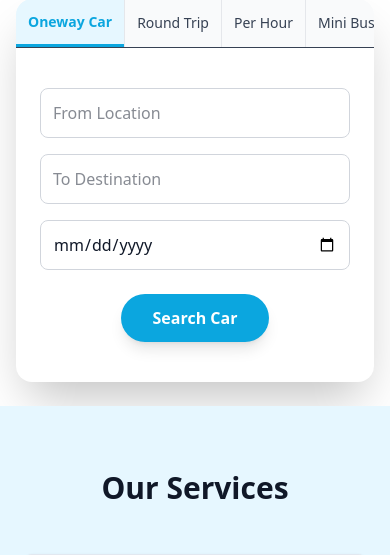
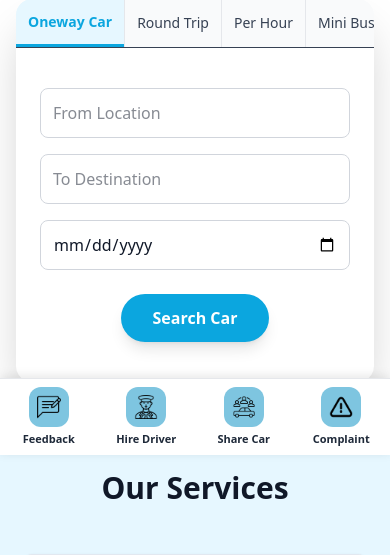
Before and after one commit to softgrowthinfotech01/white_car, a PHP site: the page made by home .php in a window 390 px wide. Shown: the part 389-944 px from the top of the page. Run offline with PHP 8.4, Linux system fonts and the light colour scheme; some libraries are stand-ins or nearby versions.

Commit message:
some changes

```diff
--- a/footer.php
+++ b/footer.php
@@ -35,7 +35,7 @@
 
         </div>
         <div class="border-t border-gray-700 mt-8 pt-8 text-center text-gray-500 text-sm">
-            &copy;2025 White Car | Developed By <a class="" href="https://softgrowthinfotech.com/">Softgrowth Infotech</a>.
+            &copy;2025 White Car | Developed By <a class="" href="https://softgrowthinfotech.com/" target="_blank">Softgrowth Infotech</a>.
         </div>
     </footer>
 
--- a/header.php
+++ b/header.php
@@ -22,5 +22,64 @@
 </nav>
 
 
+
+
+ <!-- MOBILE BOTTOM NAVIGATION -->
+<!-- MOBILE BOTTOM NAVIGATION -->
+<nav class="fixed bottom-0 left-0 w-full bg-white border-t border-gray-200 sm:hidden z-50 shadow-[0_-2px_10px_rgba(0,0,0,0.1)]">
+
+  <div class="grid grid-cols-4 text-center text-gray-800">
+
+    <!-- TAB 1 -->
+    <a href="#"
+       class="flex flex-col items-center py-2">
+
+     <div class="w-10 h-10 rounded-xl flex items-center justify-center mb-1" style="background-color:#7ec5e0">
+  <img src="img/feedback.png" class="w-6 h-6 object-contain" alt="feedback icon">
+</div>
+
+
+
+      <span class="text-[11px] font-medium font-semibold">Feedback</span>
+    </a>
+
+    <!-- TAB 2 -->
+    <a href="#"
+       class="flex flex-col items-center py-2">
+
+     <div class="w-10 h-10 rounded-xl flex items-center justify-center mb-1" style="background-color:#7ec5e0">
+  <img src="img/hireDriverIcon.png" class="w-6 h-6 object-contain" alt="Hire Driver icon">
+</div>
+
+      <span class="text-[11px] font-medium font-semibold">Hire Driver</span>
+    </a>
+
+    <!-- TAB 3 -->
+    <a href="#"
+       class="flex flex-col items-center py-2">
+
+     <div class="w-10 h-10 rounded-xl flex items-center justify-center mb-1" style="background-color:#7ec5e0">
+  <img src="img/shareCar.png" class="w-6 h-6 object-contain" alt="Share car icon">
+</div>
+
+      <span class="text-[11px] font-medium font-semibold">Share Car</span>
+    </a>
+
+    <!-- TAB 4 -->
+    <a href="#"
+       class="flex flex-col items-center py-2">
+
+  <div class="w-10 h-10 rounded-xl flex items-center justify-center mb-1" style="background-color:#7ec5e0">
+  <img src="img/complaint.png" class="w-6 h-6 object-contain" alt="complaint icon">
+</div>
+
+      <span class="text-[11px] font-medium font-semibold">Complaint</span>
+    </a>
+
+  </div>
+
+</nav>
+
+
 </body>
 </html>
--- a/home .php
+++ b/home .php
@@ -888,12 +888,16 @@
         </div>
     </section>
 
+
   <!-- footer -->
     <?php
 
     include_once "footer.php"; ?>
 
     <!-- footer end -->
+
+
+
 
     <script>
         document.addEventListener("DOMContentLoaded", () => {
```
Also changed, not shown: img/complaint.png (added), img/feedback.png (added), img/hireDriverIcon.png (added), img/logo_white.png (added), img/shareCar.png (added).
